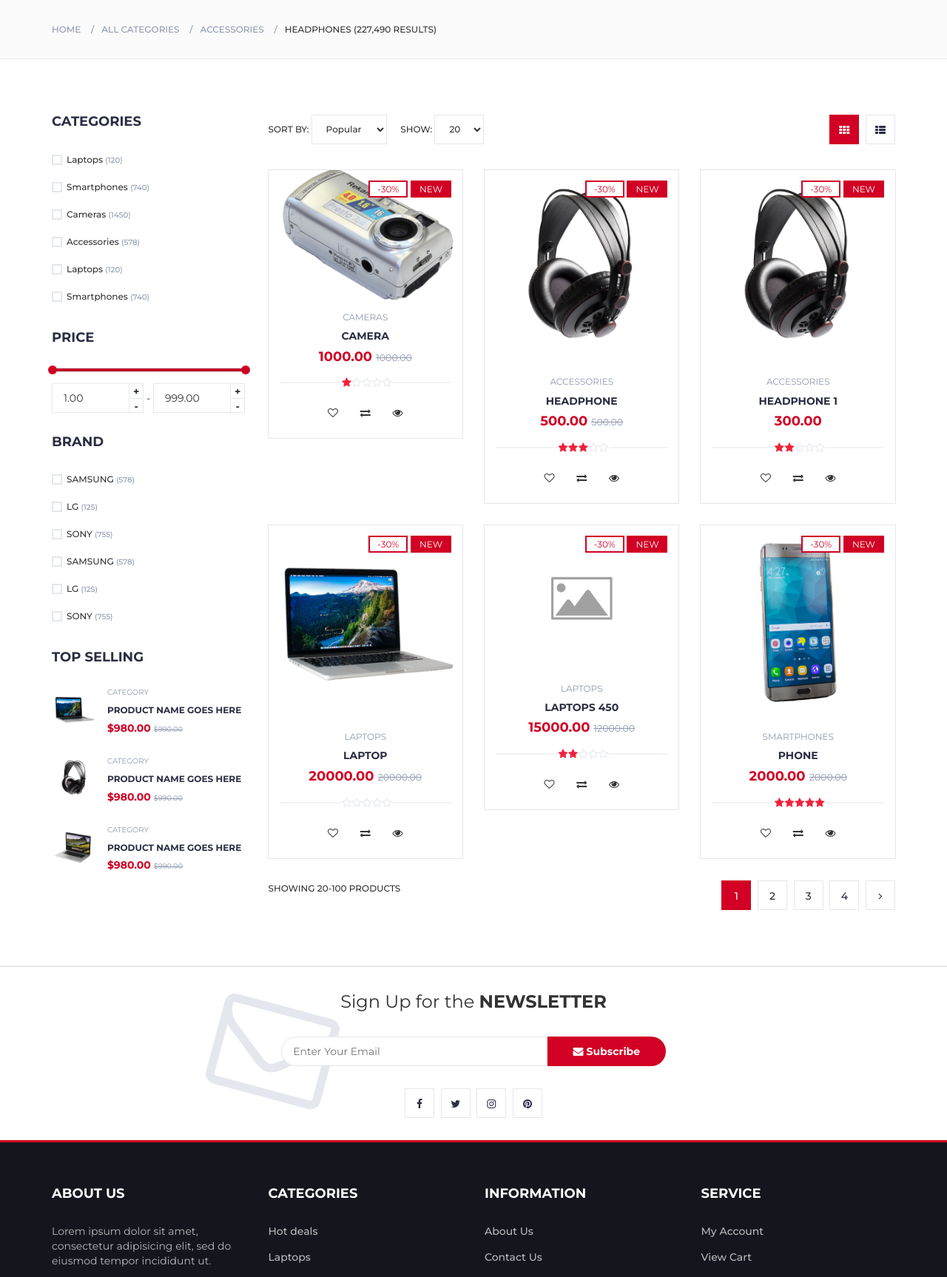
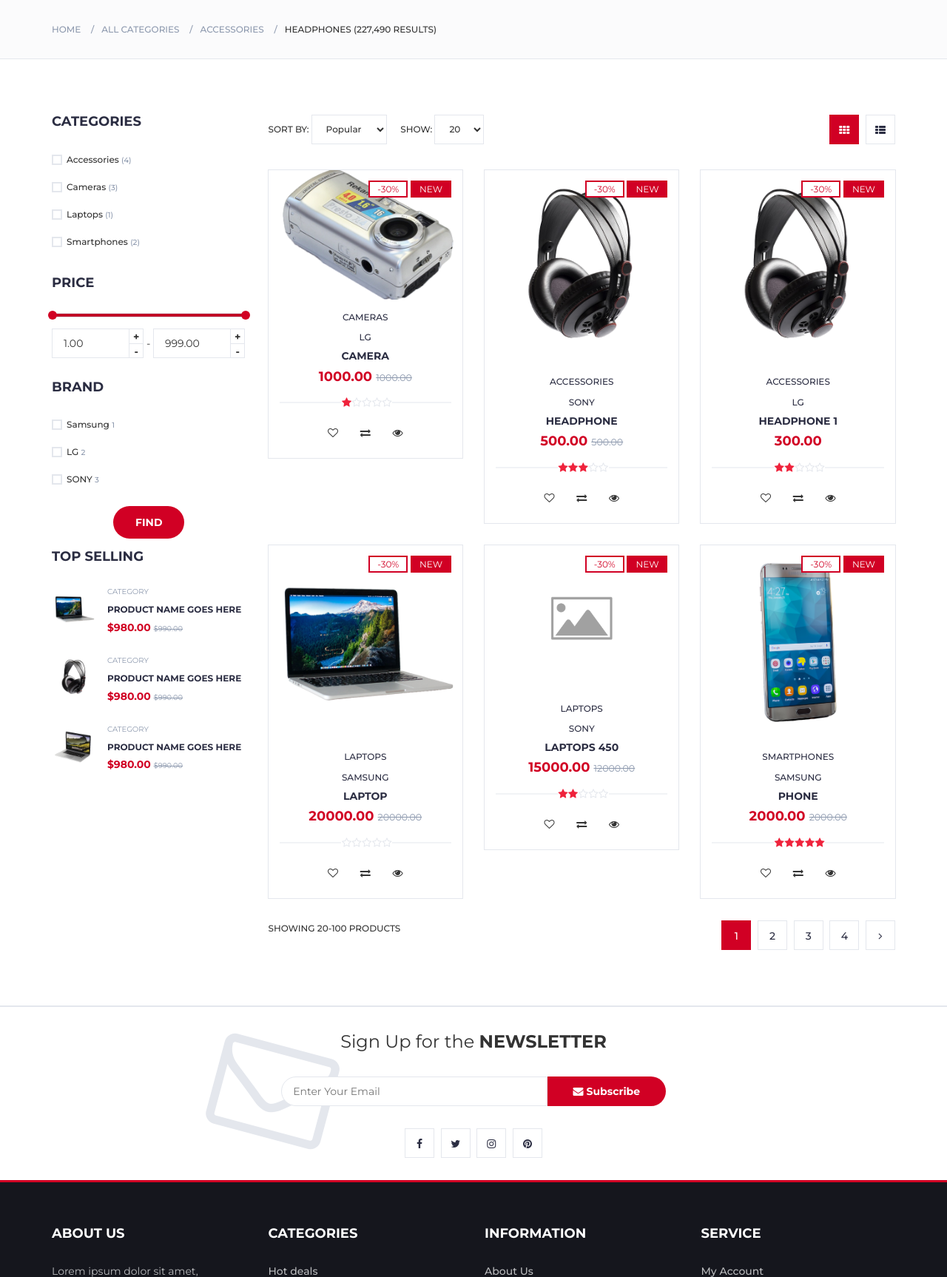
Before and after one commit to Kowenjko/Django_Homework_Electro_TM, a Django app: page /store/ in a window 1280 px wide. Shown: the part 208-1934 px from the top of the page at 74% size. Run offline with Django 3.2, Linux system fonts and the light colour scheme; data comes from the database, SQL or seed files in the repository; some libraries are stand-ins or nearby versions.

Commit message:
Homework-11

```diff
--- a/shop/urls.py
+++ b/shop/urls.py
@@ -5,7 +5,10 @@ from django.urls import path
 urlpatterns = [
     url(r'^$', views.homepage, name='home'),
     url(r'^store/$', views.store, name='store'),
+    path('store/<category_slug>/', views.store_by_category,
+         name='store_by_category'),
     path(r'product/<slug:product_slug>', views.product, name='product'),
+
     # url(r'^checkout/$', views.checkout, name='checkout'),
     # # url(r'^post/(?P<pk>[0-9]+)$', views.post_datail, name='post_datail'),
     # path('post/<int:pk>', views.post_detail, name='post_detail'),
--- a/shop/views.py
+++ b/shop/views.py
@@ -12,14 +12,38 @@ def homepage(request):
 
 
 def store(request, category_slug=None):
+
     category = None
     categories = Category.objects.all()
     brand = None
     brands = Brand.objects.all()
-    products = Product.objects.filter(available=True)
+    category_id_list = []
+    brand_id_list = []
+
+    for i in range(len(categories)):
+        if request.POST.get(f'category-{i+1}', False) == 'on':
+            category_id_list.append(i+1)
+
+    for i in range(len(brands)):
+        if request.POST.get(f'brand-{i+1}', False) == 'on':
+            brand_id_list.append(i+1)
+
+    if category_id_list and brand_id_list:
+        products = Product.objects.filter(
+            available=True, category__in=category_id_list, brand__in=brand_id_list)
+    elif category_id_list:
+        products = Product.objects.filter(
+            available=True, category__in=category_id_list)
+    elif brand_id_list:
+        products = Product.objects.filter(
+            available=True,  brand__in=brand_id_list)
+
+    else:
+        products = Product.objects.filter(available=True)
     if category_slug:
         category = get_object_or_404(Category, slug=category_slug)
-        products = products.objects.filter(category=category)
+        products = products.filter(category=category)
+
     cart_product_form = CartAddProductForm()
     cart_items = request.session.get(settings.CART_SESSION_ID)
     pr = []
@@ -27,11 +51,40 @@ def store(request, category_slug=None):
         product = cart_items.keys()
         pr = Product.objects.filter(id__in=product)
     return render(request, 'pages/store.html', {'category': category,
+                                                'brands': brands,
                                                 'categories': categories,
                                                 'products': products,
                                                 'cart_product_form': cart_product_form,
                                                 'cart': cart(request),
                                                 'cart_items': pr,
+                                                'count': count(request),
+                                                'category_id_list': category_id_list,
+                                                'brand_id_list': brand_id_list
+                                                })
+
+
+def store_by_category(request, category_slug=None):
+    category = None
+    categories = Category.objects.all()
+    brand = None
+    brands = Brand.objects.all()
+    products = Product.objects.filter(available=True)
+    print(products)
+    if category_slug:
+        category = get_object_or_404(Category, slug=category_slug)
+        products = products.filter(category=category)
+    cart_product_form = CartAddProductForm()
+    cart_items = request.session.get(settings.CART_SESSION_ID)
+    pr = []
+    if cart_items:
+        product = cart_items.keys()
+        # pr = Product.objects.filter(id__in=product)
+    return render(request, 'pages/store.html', {'category': category,
+                                                'categories': categories,
+                                                'products': products,
+                                                'cart_product_form': cart_product_form,
+                                                'cart': cart(request),
+                                                # 'cart_items': pr,
                                                 'count': count(request),
                                                 })
 
--- a/templates/pages/store.html
+++ b/templates/pages/store.html
@@ -13,64 +13,30 @@
 				<div class="row">
 					<!-- ASIDE -->
 					<div id="aside" class="col-md-3">
+						<form method="post">
+
 						<!-- aside Widget -->
 						<div class="aside">
 							<h3 class="aside-title">Categories</h3>
 							<div class="checkbox-filter">
 
+									{% csrf_token %}
+								{% for categoty_item in categories %}
 								<div class="input-checkbox">
-									<input type="checkbox" id="category-1">
-									<label for="category-1">
+									{% if categoty_item.id in category_id_list %}
+									<input type="checkbox" id="category-{{categoty_item.id}}" name="category-{{categoty_item.id}}"
+									checked>
+									{% else %}
+									<input type="checkbox" id="category-{{categoty_item.id}}" name="category-{{categoty_item.id}}" >
+									{% endif %}
+									<label for="category-{{categoty_item.id}}">
 										<span></span>
-										Laptops
-										<small>(120)</small>
+										{{categoty_item.name}}
+										<small>({{categoty_item.id}})</small>
 									</label>
 								</div>
+									{% endfor %}
 
-								<div class="input-checkbox">
-									<input type="checkbox" id="category-2">
-									<label for="category-2">
-										<span></span>
-										Smartphones
-										<small>(740)</small>
-									</label>
-								</div>
-
-								<div class="input-checkbox">
-									<input type="checkbox" id="category-3">
-									<label for="category-3">
-										<span></span>
-										Cameras
-										<small>(1450)</small>
-									</label>
-								</div>
-
-								<div class="input-checkbox">
-									<input type="checkbox" id="category-4">
-									<label for="category-4">
-										<span></span>
-										Accessories
-										<small>(578)</small>
-									</label>
-								</div>
-
-								<div class="input-checkbox">
-									<input type="checkbox" id="category-5">
-									<label for="category-5">
-										<span></span>
-										Laptops
-										<small>(120)</small>
-									</label>
-								</div>
-
-								<div class="input-checkbox">
-									<input type="checkbox" id="category-6">
-									<label for="category-6">
-										<span></span>
-										Smartphones
-										<small>(740)</small>
-									</label>
-								</div>
 							</div>
 						</div>
 						<!-- /aside Widget -->
@@ -98,59 +64,29 @@
 						<!-- aside Widget -->
 						<div class="aside">
 							<h3 class="aside-title">Brand</h3>
+
 							<div class="checkbox-filter">
+
+								{% for brand_item in brands %}
 								<div class="input-checkbox">
-									<input type="checkbox" id="brand-1">
-									<label for="brand-1">
+									{% if brand_item.id in brand_id_list %}
+									<input type="checkbox" id="brand-{{brand_item.id}}" name="brand-{{brand_item.id}}" checked>
+									{% else %}
+									<input type="checkbox" id="brand-{{brand_item.id}}" name="brand-{{brand_item.id}}">
+									{% endif %}
+									<label for="brand-{{brand_item.id}}">
 										<span></span>
-										SAMSUNG
-										<small>(578)</small>
+										{{brand_item.name}}
+										<small>{{brand_item.id}}</small>
 									</label>
 								</div>
-								<div class="input-checkbox">
-									<input type="checkbox" id="brand-2">
-									<label for="brand-2">
-										<span></span>
-										LG
-										<small>(125)</small>
-									</label>
-								</div>
-								<div class="input-checkbox">
-									<input type="checkbox" id="brand-3">
-									<label for="brand-3">
-										<span></span>
-										SONY
-										<small>(755)</small>
-									</label>
-								</div>
-								<div class="input-checkbox">
-									<input type="checkbox" id="brand-4">
-									<label for="brand-4">
-										<span></span>
-										SAMSUNG
-										<small>(578)</small>
-									</label>
-								</div>
-								<div class="input-checkbox">
-									<input type="checkbox" id="brand-5">
-									<label for="brand-5">
-										<span></span>
-										LG
-										<small>(125)</small>
-									</label>
-								</div>
-								<div class="input-checkbox">
-									<input type="checkbox" id="brand-6">
-									<label for="brand-6">
-										<span></span>
-										SONY
-										<small>(755)</small>
-									</label>
-								</div>
+								{% endfor %}
 							</div>
 						</div>
+						<br>
 						<!-- /aside Widget -->
-
+						<p class="text-center"><button class="primary-btn order-submit " type="submit">Find</button></p>
+					</form>
 						<!-- aside Widget -->
 						<div class="aside">
 							<h3 class="aside-title">Top selling</h3>
@@ -187,6 +123,7 @@
 								</div>
 							</div>
 						</div>
+
 						<!-- /aside Widget -->
 					</div>
 					<!-- /ASIDE -->
@@ -234,7 +171,8 @@
 										</div>
 									</div>
 									<div class="product-body">
-										<p class="product-category">{{product.category}}</p>
+										<p class="product-category"><a href="{% url 'shop:store_by_category' category_slug=product.category.slug %}">{{product.category}}</a></p>
+										<p class="product-category"><a href="">{{product.brand}}</a></p>
 										<h3 class="product-name"><a href="{% url 'shop:product' product_slug=product.slug %}">{{product.name}}</a></h3>
 										<h4 class="product-price">{{product.price}}{% if product.old_price %} <del class="product-old-price">{{product.old_price}}</del>{% endif %} </h4>
 										<div class="product-rating">
```
Also changed, not shown: README.md, templates/layouts/navigation.html (line endings or trailing spaces).
